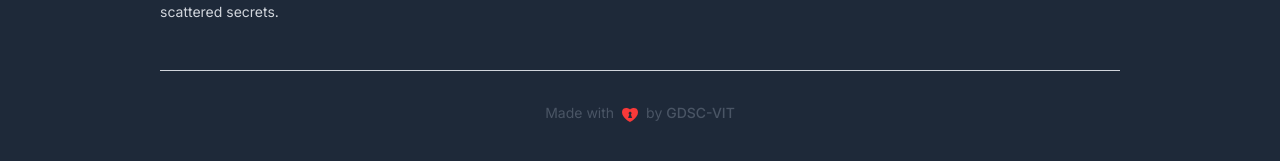
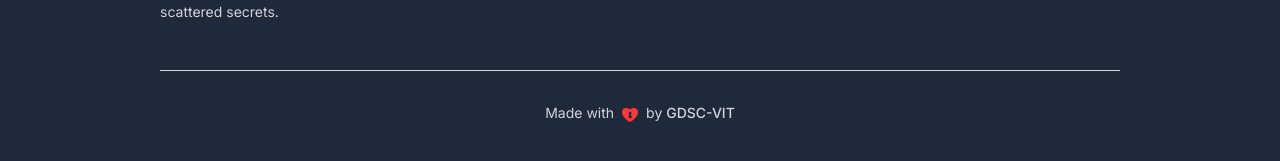
Before and after one commit to ChirayuSahu/envoy, a Next.js app in the folder web-app/: page / in a window 1280 px wide. Shown: the part 2649-2810 px from the top of the page. Built offline with nearby package versions, Linux system fonts and the light colour scheme; no server answers; a web font is replaced by a local one.

Commit message:
fix: update text color in Footer component for better readability

```diff
--- a/web-app/src/components/footer.tsx
+++ b/web-app/src/components/footer.tsx
@@ -32,7 +32,7 @@ const Footer = () => {
                         </a>
                     </div>
                 </div>
-                <div className="border-t border-gray-300 dark:border-gray-700 mt-12 pt-8 text-center text-gray-600 dark:text-gray-400 text-sm group relative">
+                <div className="border-t border-gray-300 dark:border-gray-700 mt-12 pt-8 text-center text-gray-300 dark:text-gray-400 text-sm group relative">
                     Made with
                     <span className="inline-flex items-center text-red-500 align-middle">
                         <Image
```
